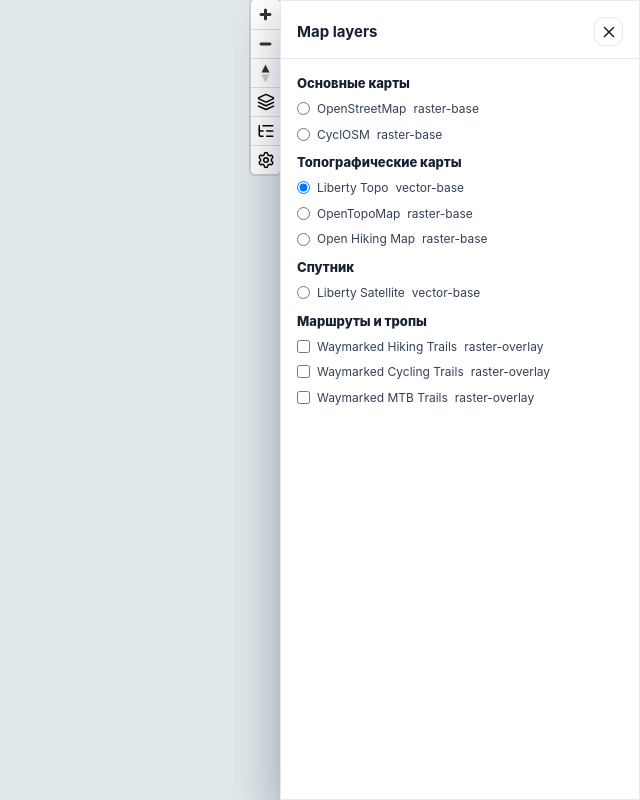
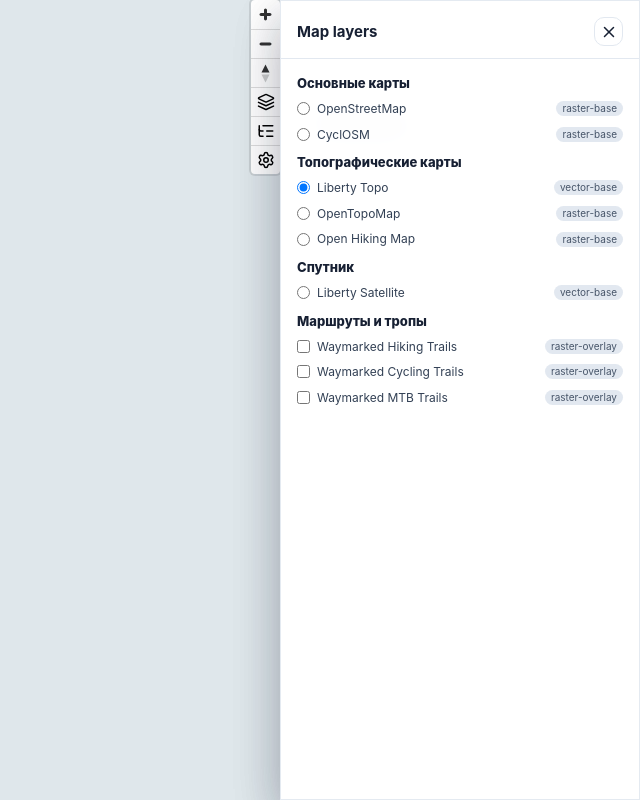
Before and after one commit to Sergek888/TrackTrim, a React (Vite) app: page / in a window 1280 px wide. Both pictures are taken after a click on the button 1265 px from the left and 101 px from the top of the page. Shown: the whole page, without its empty margins (640-1280 px from the left). Built offline with nearby package versions, Linux system fonts and the light colour scheme; no server answers.

Commit message:
Style map layer kind badge

```diff
--- a/src/ui/map/map.css
+++ b/src/ui/map/map.css
@@ -85,6 +85,17 @@
   margin: 0;
 }
 
+.map-layer-kind {
+  margin-left: auto;
+  border-radius: 999px;
+  background: #e2e8f0;
+  color: #475569;
+  padding: 2px 6px;
+  font-size: 10px;
+  line-height: 1.1;
+  white-space: nowrap;
+}
+
 .map-style-range {
   display: grid !important;
   grid-template-columns: minmax(0, 1fr) auto;
```
